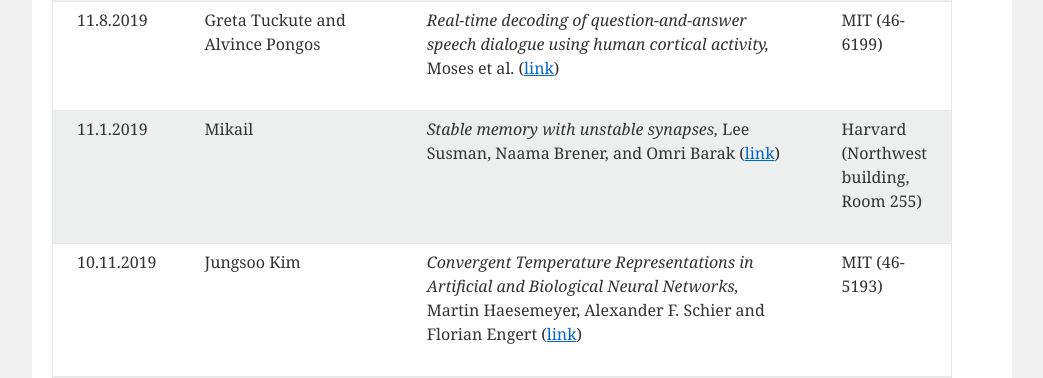
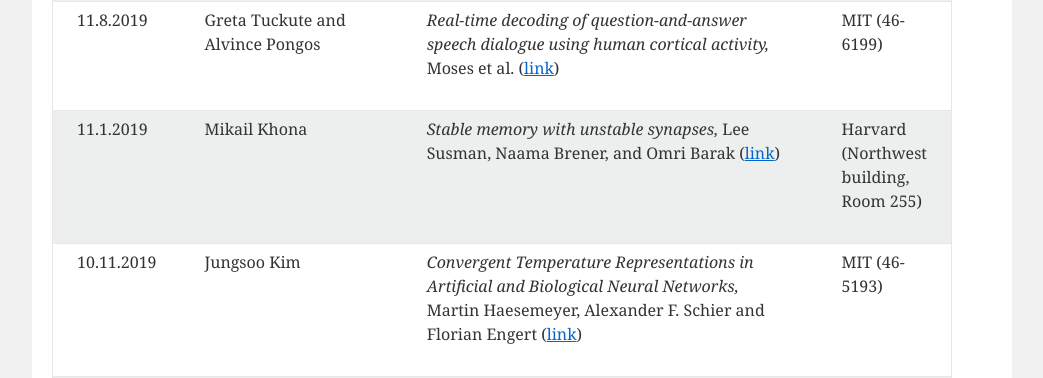
Before and after one commit to compneurojc/compneurojc.github.io, a Jekyll site: the page built from index.html, in a window 1280 px wide and 900 px high, scrolled down 982 px. Shown: the part 142-520 px from the top of the window, without its empty margins (118-1161 px from the left). Built offline with Jekyll 4.4.1, drawn with Linux system fonts in a browser that asks for light colours.

Commit message:
Update meeting_info.yml

```diff
--- a/_data/meeting_info.yml
+++ b/_data/meeting_info.yml
@@ -22,7 +22,7 @@
   authors: "Moses et al."
   location: "MIT (46-6199)"
 
-- presenter: Mikail
+- presenter: Mikail Khona
   date: 11.1.2019
   paper: "Stable memory with unstable synapses,"
   url: "https://www.nature.com/articles/s41467-019-12306-2?fbclid=IwAR2oGn4LbRbTZGMooBwDweV57flWbL00KlgyBRoSpqcHsTS5I9NeCONIqx0"
```
